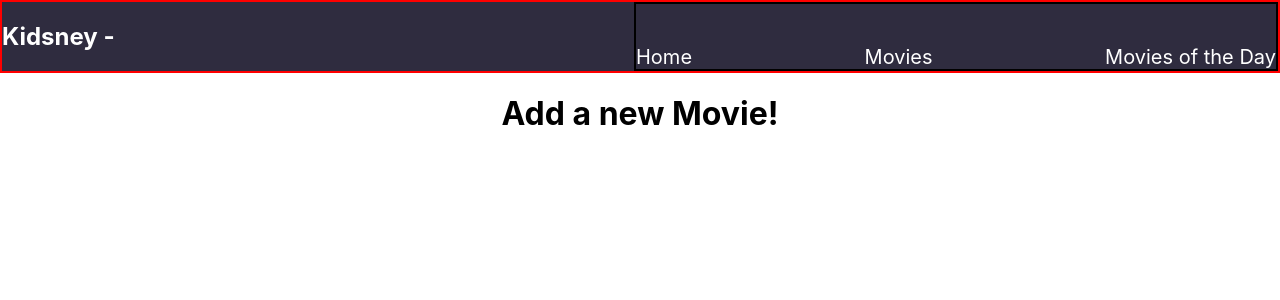
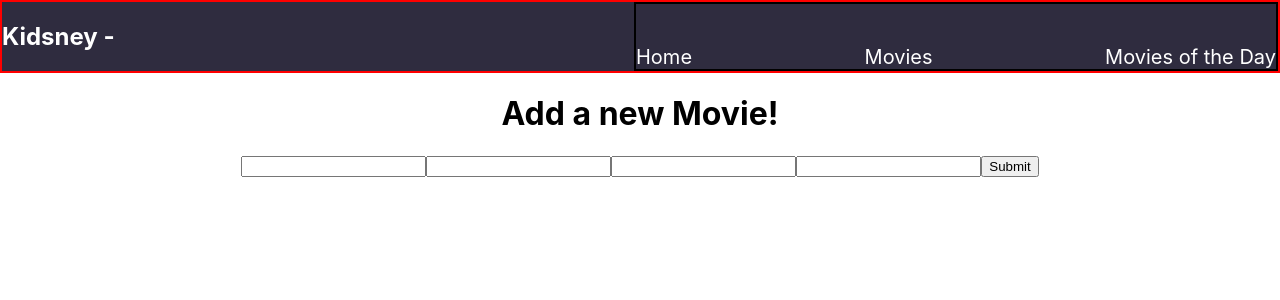
Before and after one commit to jo-well29/kidsney, a React (Create React App) app: page /addMovie in a window 1280 px wide. Shown: the top 300 px of the page. Built offline with nearby package versions, Linux system fonts and the light colour scheme.

Commit message:
got 3rd party API and mock API in. Form works. MVP done

```diff
--- a/src/App.js
+++ b/src/App.js
@@ -2,7 +2,7 @@ import React from 'react';
 import { Route, NavLink, Switch } from 'react-router-dom'
 import './App.css';
 import Header from './components/screens/Header'
-import { Routes } from './routes'
+import { Routes } from './routes/index.js'
 
 function App() {
   return (
--- a/src/components/screens/AddMovie.jsx
+++ b/src/components/screens/AddMovie.jsx
@@ -1,19 +1,71 @@
 import React from 'react'
+import { api } from '../../services/mockApiConfig'
 
 
 export default class AddMovie extends React.Component {
     constructor() {
         super()
         this.state = {
-
+            // movieTitle: ''
         }
     }
 
+
+    onChange = (e) => {
+        // console.log(e.target.name)
+        // console.log(e.target.value)
+        this.setState({
+            [e.target.name]:e.target.value
+        })
+
+
+    }
+
+    onSubmit = async(e) => {
+        e.preventDefault()
+        let post = await api.post('/', {
+            movieTitle:this.state.movieTitle,
+            imageUrl:this.state.imageUrl,
+            description:this.state.description,
+            runTime:this.state.runTime
+        })
+        .then((res)=>{
+            console.log(res)
+        })
+    }
+
     render() {
+        console.log(this.state)
         return (
-            <>
+            <div>
                 <h1>Add a new Movie!</h1>
-            </>
+                <form onSubmit={this.onSubmit}>
+                    <input
+                        type="text"
+                        name="movieTitle"
+                        value={this.state.movieTitle}
+                        onChange={(e) => this.onChange(e)} />
+
+                    <input
+                        type="text"
+                        value={this.state.imageUrl}name="imageUrl"
+                        onChange={(e) => this.onChange(e)} />
+
+                    <input
+                        type="text"
+                        value={this.state.description}
+                        name="description"
+                        onChange={(e) => this.onChange(e)} />
+
+                    <input
+                        type="text"
+                        value={this.state.runTime}
+                        name="runTime"
+                        onChange={(e) => this.onChange(e)} />
+
+                    <input type="submit" value="Submit" />
+                </form>
+            </div>
         )
     }
 }
--- a/src/components/screens/Header.jsx
+++ b/src/components/screens/Header.jsx
@@ -1,8 +1,5 @@
 import React from 'react'
 import { NavLink } from 'react-router-dom'
-import Home from './Home'
-import Movies from './Movies'
-import MotD from './MotD'
 import './Header.css'
 
 const Header = () => {
--- a/src/components/screens/MotD.jsx
+++ b/src/components/screens/MotD.jsx
@@ -1,18 +1,61 @@
 import React from 'react'
+import axios from 'axios'
+
+const baseUrl = `https://api.themoviedb.org/3/discover/movie?api_key=0866d1ffb12f508f1c32f3edbf9e47ee&language=en-US&region=US&sort_by=popularity.desc&certification_country=US&certification.lte=PG&include_adult=false&include_video=false&page=1`
+
+const image_url = `https://image.tmdb.org/t/p/w500`
+
 
 export default class MotD extends React.Component {
     constructor() {
         super()
         this.state = {
+            movies: [],
+            random: 0
+        }
+    }
 
+    componentDidMount() {
+        this.fetchApi()
+    }
+
+    fetchApi = async () => {
+        try {
+            const thirdParty = await axios.get((baseUrl))
+            console.log(thirdParty.data)
+            this.setState({
+                movies: thirdParty.data.results
+            })
+
+        } catch (error) {
+            console.error(error)
         }
     }
 
 
+
     render() {
+        let random = Math.floor(Math.random() * Math.floor(this.state.movies.length));
+        console.log("random:", random)
+
+        console.log(this.state.movies)
+        const randObj = this.state.movies && this.state.movies[random]
+        console.log(randObj && randObj.title)
+
+
+
+
 
         return (
-            <h1>Movie of the Day!</h1>
+            <div>
+                <h1>Movie of the Day!</h1>
+                <div className="rand-container">
+                    <h1>{randObj && randObj.title}</h1>
+                    <img src={randObj && image_url + randObj.poster_path} />
+                    {<p>{randObj && randObj.overview}</p>}
+                </div>
+            </div>
+
         )
     }
 
--- a/src/components/screens/Movies.jsx
+++ b/src/components/screens/Movies.jsx
@@ -34,7 +34,7 @@ export default class Movies extends React.Component {
                 <div key={index}>
                     <h1>{movie.title}</h1>
                     <img src={movie.imageUrl} />
-                    <h2>{movie.releaseDate}</h2>
+                    <h2>Run Time: {movie.runTime} minutes</h2>
                 </div>
 
             )
@@ -47,7 +47,9 @@ export default class Movies extends React.Component {
                     <NavLink exact to="/addMovie" activeClassName="active">
                         Add a Movie!
             </NavLink>
-                    <h1>{movieData}</h1>
+                    <div className="moviePoster">
+                        <h1>{movieData}</h1>
+                    </div>
                 </div>
             </>
 
```
Also changed, not shown: src/services/ApiCalls.js (deleted, +0 -10 lines), src/components/screens/Movies.css (line endings or trailing spaces), 1 other file (tests, documents, lock files or other folders).
